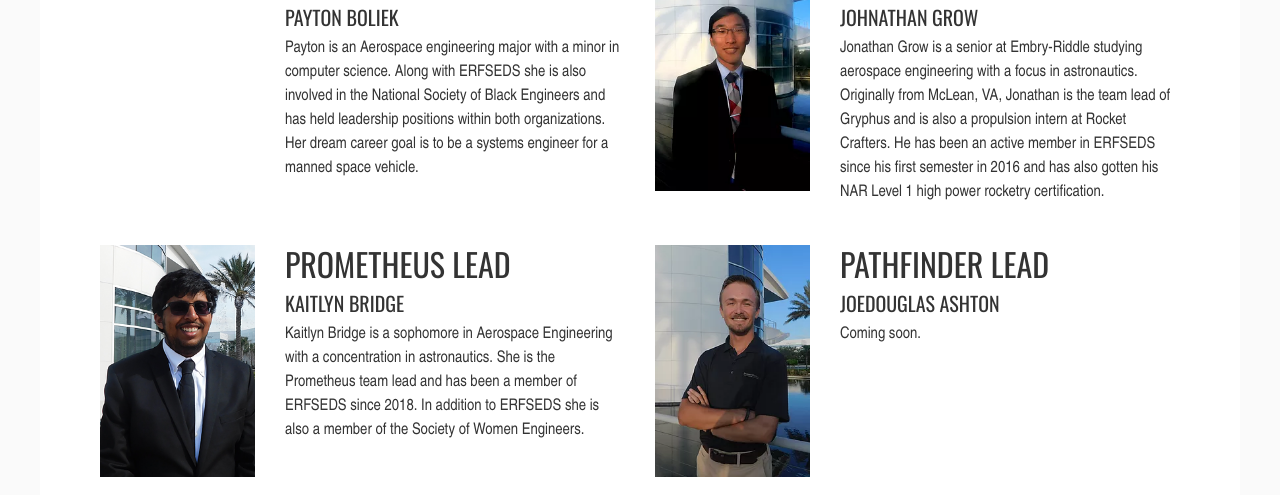
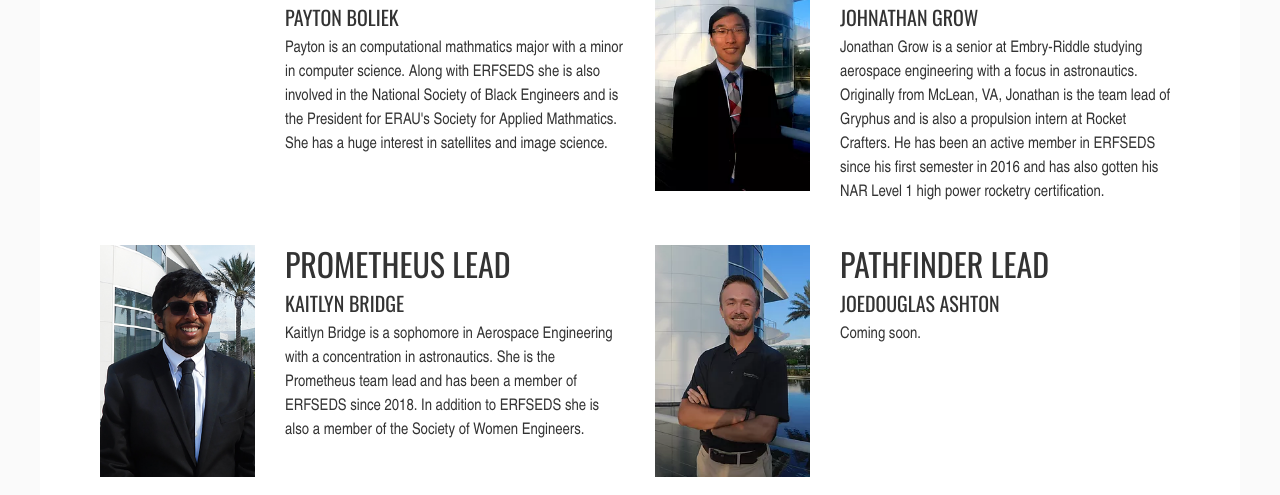
Before and after one commit to ERFSEDS/erfseds-site, a plain HTML site: page team.html in a window 1280 px wide. Shown: the part 2348-2843 px from the top of the page. Drawn offline with nearby package versions, Linux system fonts and the light colour scheme.

Commit message:
payton bio update

```diff
--- a/team.html
+++ b/team.html
@@ -233,7 +233,7 @@
                 <h2>Hermes Lead</h2>
                 <h5>Payton Boliek</h5>
 
-                Payton is an Aerospace engineering major with a minor in computer science. Along with ERFSEDS she is also involved in the National Society of Black Engineers and has held leadership positions within both organizations. Her dream career goal is to be a systems engineer for a manned space vehicle.
+                Payton is an computational mathmatics major with a minor in computer science. Along with ERFSEDS she is also involved in the National Society of Black Engineers and is the President for ERAU's Society for Applied Mathmatics. She has a huge interest in satellites and image science.
         </div>
         <!-- OFFICER [ODD] PROFILE END -->
 
```
